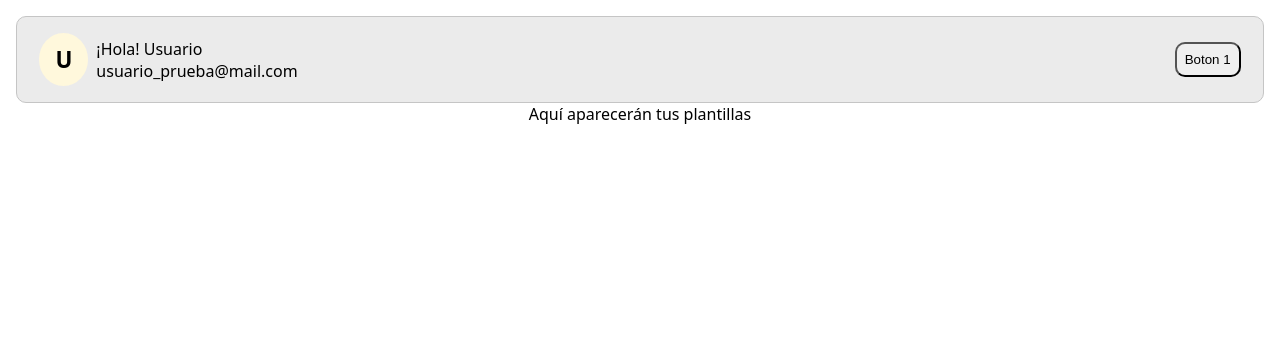
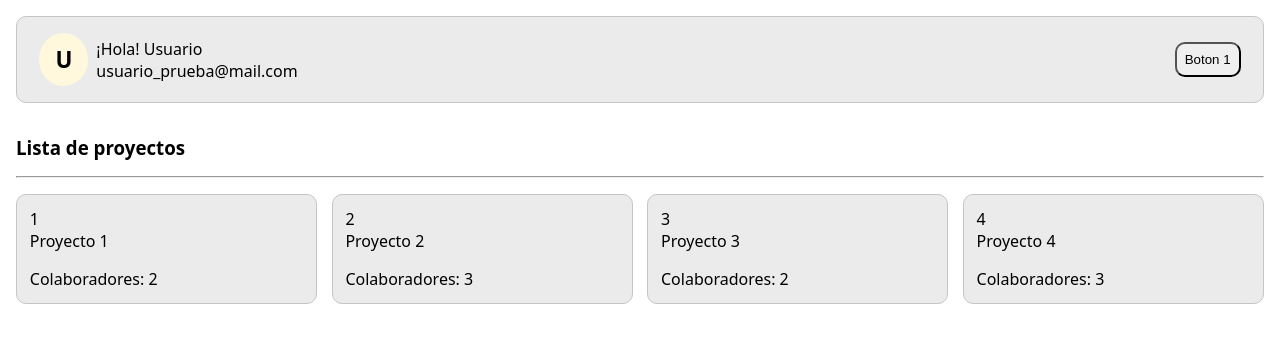
Before and after one commit to Sebasdsk/graficacion, a React (Vite) app in the folder Front/: page / in a window 1280 px wide. Shown: the top 342 px of the page. Built offline with nearby package versions, Linux system fonts and the light colour scheme.

Commit message:
feat: Implementación de la lista de proyectos en el dashboard, y algunos cambios en los estilos

```diff
--- a/Front/src/components/HeaderDashboard.css
+++ b/Front/src/components/HeaderDashboard.css
@@ -4,9 +4,9 @@
     align-items: center;
     justify-content: space-between;
     padding: 1rem 1.4rem;
-    border: 1px solid #C5C5C5;
+    border: 1px solid var(--border-container);
     border-radius: 10px;
-    background-color: #EBEBEB;
+    background-color: var(--container);
 }
 
 .info-user {
--- /dev/null
+++ b/Front/src/components/Proyect.css
@@ -0,0 +1,11 @@
+.project-container {
+    padding: .8rem;
+    display: flex;
+    flex-direction: column;
+    align-items: start;
+    justify-content: center;
+    gap: 1rem;
+    background-color: var(--container);
+    border: 1px solid var(--border-container);
+    border-radius: 10px;
+}
--- /dev/null
+++ b/Front/src/components/Proyect.tsx
@@ -0,0 +1,25 @@
+import "./Proyect.css"
+
+interface ProyectoProp {
+    id: number;
+    nombre: string;
+    descripcion: string;
+    colaboradores: number;
+}
+
+export default function Proyect( { id, nombre, descripcion, colaboradores }: ProyectoProp ) {
+    return (
+        <article className="project-container">
+            <header className="project-header">
+                <div>
+                    <p>{id}</p>
+                </div>
+                <p>{nombre}</p>
+            </header>
+            <section className="project-body">
+                {descripcion}
+                <p>Colaboradores: {colaboradores}</p>
+            </section>
+        </article>
+    );
+}
--- /dev/null
+++ b/Front/src/components/ProyectList.css
@@ -0,0 +1,14 @@
+.proyect-list {
+    display: flex;
+    flex-direction: column;
+    justify-content: center;
+    gap: 1rem;
+    width: 100%;
+}
+
+.list {
+    width: 100%;
+    display: grid;
+    grid-template-columns: repeat(auto-fit, minmax(300px, 1fr));
+    gap: 0.9rem;
+}
--- /dev/null
+++ b/Front/src/components/ProyectsList.tsx
@@ -0,0 +1,26 @@
+import Proyect from "./Proyect";
+import "./ProyectList.css"
+
+// Datos de prueba, para la UI
+const proyectos = [
+    {id: 1, nombre: "Proyecto 1", descripcion: "", colaboradores: 2},
+    {id: 2, nombre: "Proyecto 2", descripcion: "", colaboradores: 3},
+    {id: 3, nombre: "Proyecto 3", descripcion: "", colaboradores: 2},
+    {id: 4, nombre: "Proyecto 4", descripcion: "", colaboradores: 3}
+]
+
+export default function ProyectsList() {
+    return (
+        <section className="proyect-list">
+            <div>
+                <h3>Lista de proyectos</h3>
+            </div>
+            <hr />
+            <section className="list">
+                {proyectos.map(p => (
+                    <Proyect id={p.id} nombre={p.nombre} descripcion={p.descripcion} colaboradores={p.colaboradores}/>
+                ))}
+            </section>
+        </section>
+    );
+}
--- a/Front/src/index.css
+++ b/Front/src/index.css
@@ -6,4 +6,6 @@
 
 :root {
     font-family: system-ui, Avenir, Helvetica, Arial, sans-serif;
+    --container: #EBEBEB;
+    --border-container: #C5C5C5;
 }
--- a/Front/src/pages/Dashboard.css
+++ b/Front/src/pages/Dashboard.css
@@ -5,6 +5,7 @@
     flex-direction: column;
     justify-content: center;
     color: black;
+    gap: 2rem;
 }
 
 .panel-header {
@@ -14,3 +15,7 @@
 .panel-title {
     font-size: 1.5rem;
 }
+
+.panel-body {
+    width: 100%;
+}
--- a/Front/src/pages/Dashboard.tsx
+++ b/Front/src/pages/Dashboard.tsx
@@ -1,12 +1,13 @@
 import "./Dashboard.css";
 import HeaderDashboard from "../components/HeaderDashboard"
+import ProyectsList from "../components/ProyectsList";
 
 export default function Dashboard() {
     return (
         <main className="panel-control">
             <HeaderDashboard/>
             <section className="panel-body">
-                <span>Aquí aparecerán tus plantillas</span>
+                <ProyectsList/>
             </section>
         </main>
     );
```
